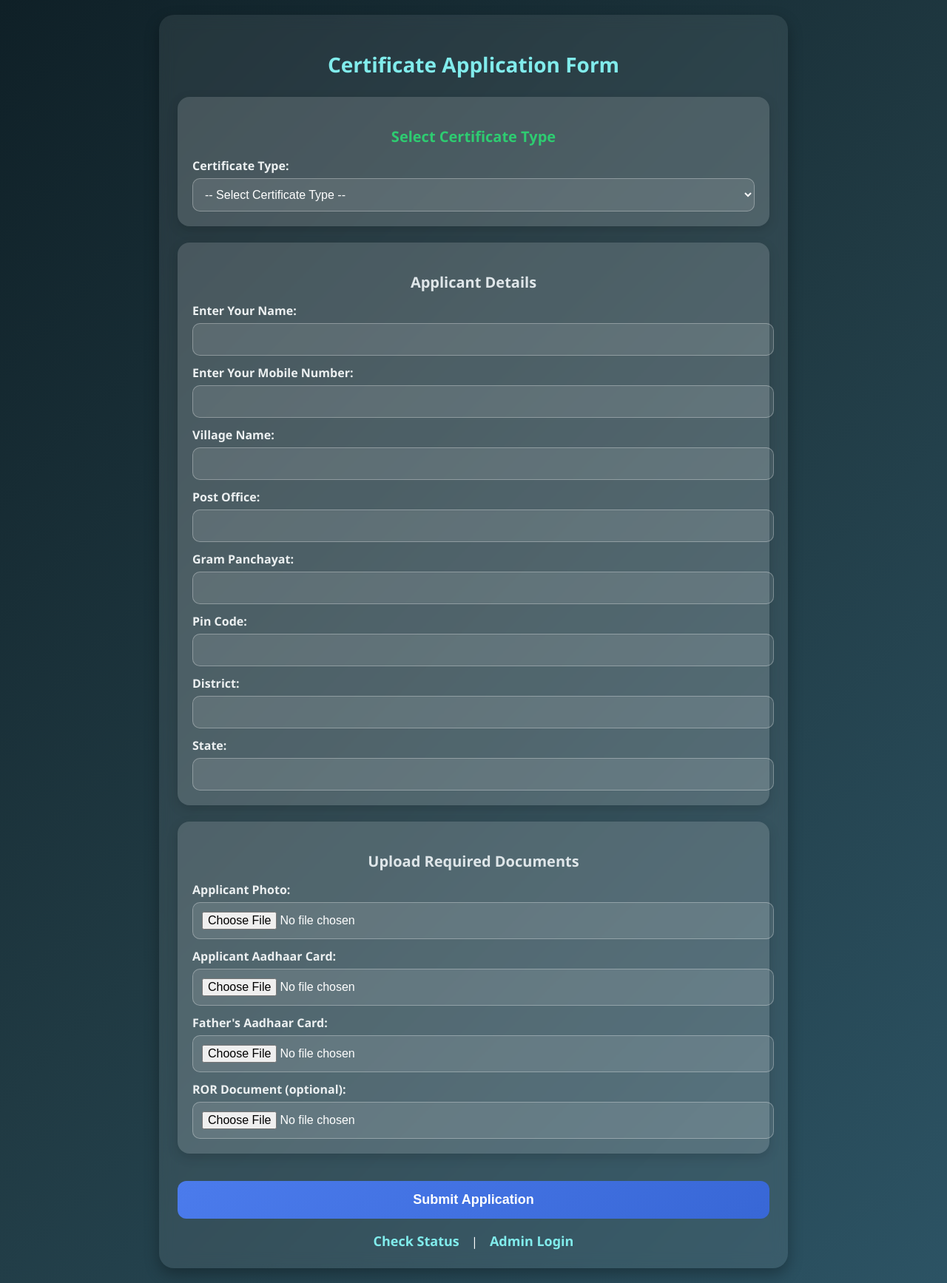
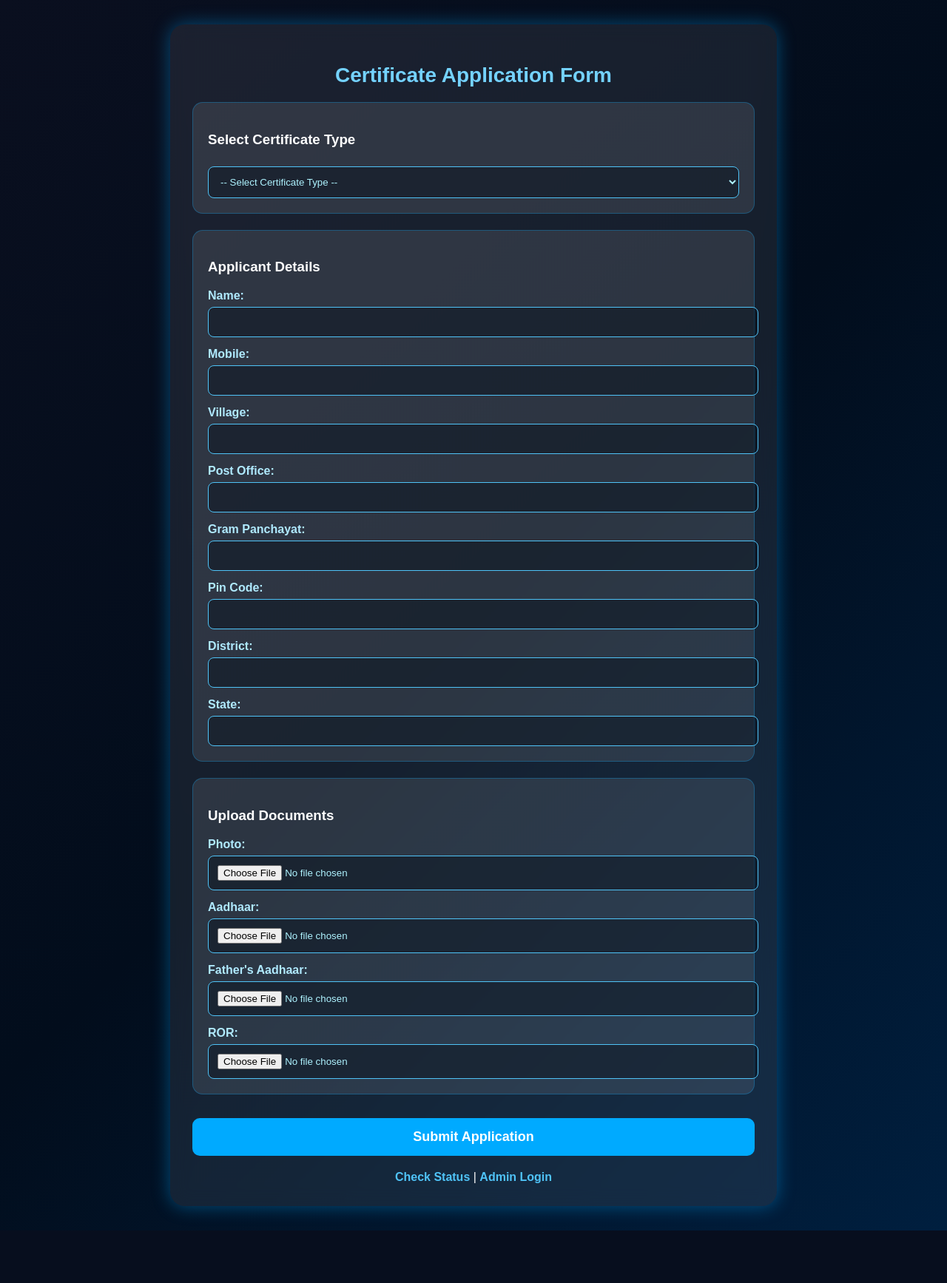
Before and after one commit to Aditya1234AD/certificate-app, a Flask app: page / in a window 1280 px wide. Shown: the whole page at 74% size. After the commit the page ends 1664 px from the top, so only its background shows below. Run offline with Flask 2, Linux system fonts and the light colour scheme.

Commit message:
Update index.html

```diff
--- a/templates/index.html
+++ b/templates/index.html
@@ -6,153 +6,95 @@
 <title>Apply Certificate</title>
 
 <style>
-    body {
-        margin: 0;
-        padding: 20px;
-        font-family: "Segoe UI", Arial, sans-serif;
-        background: linear-gradient(135deg, #0f2027, #203a43, #2c5364);
-        min-height: 100vh;
-        color: white;
-        display: flex;
-        justify-content: center;
-        align-items: center;
+body{
+    background:linear-gradient(135deg,#0a0f1f,#020d1c,#001f3f);
+    padding:25px;
+    font-family:Poppins,sans-serif;
+    color:white;
 }
 
-    .container {
-        width: 100%;
-        max-width: 800px;
-        background: rgba(255, 255, 255, 0.08);
-        backdrop-filter: blur(10px);
-        padding: 25px;
-        border-radius: 20px;
-        box-shadow: 0px 8px 20px rgba(0,0,0,0.3);
-        animation: fadeIn 0.9s ease-in-out;
+.container{
+    max-width:760px;
+    margin:auto;
+    background:rgba(255,255,255,0.08);
+    backdrop-filter:blur(12px);
+    border-radius:20px;
+    padding:30px;
+    box-shadow:0 0 25px rgba(0,170,255,0.4);
 }
 
-    @keyframes fadeIn {
-        from { opacity:0; transform:translateY(20px); }
-        to { opacity:1; transform:translateY(0); }
+h2{
+    text-align:center;
+    color:#74d2ff;
+    font-size:28px;
+    margin-bottom:20px;
 }
 
-    h2 {
-        text-align: center;
-        color: #81ecec;
-        font-size: 28px;
-        margin-bottom: 25px;
-        font-weight: 600;
+.box{
+    margin-bottom:22px;
+    background:rgba(255,255,255,0.1);
+    padding:20px;
+    border-radius:14px;
+    border:1px solid rgba(0,170,255,0.3);
 }
 
-    .box {
-        background: rgba(255, 255, 255, 0.15);
-        padding: 20px;
-        border-radius: 16px;
-        margin-bottom: 22px;
-        box-shadow: 0px 5px 15px rgba(0,0,0,0.15);
+label{
+    margin-top:14px;
+    display:block;
+    color:#b0eaff;
+    font-weight:600;
 }
 
-    .cert-heading {
-        text-align: center;
-        font-size: 20px;
-        margin-bottom: 15px;
-        color: #2ecc71;
-        font-weight: bold;
+input,select{
+    width:100%;
+    padding:12px;
+    margin-top:6px;
+    border-radius:8px;
+    border:1px solid #4fc3f7;
+    background:rgba(10,20,33,0.5);
+    color:#aef3ff;
+    outline:none;
 }
 
-    h3 {
-        text-align: center;
-        font-size: 20px;
-        margin-bottom: 14px;
-        color: #dfe6e9;
+button{
+    width:100%;
+    padding:15px;
+    margin-top:10px;
+    background:#00aaff;
+    border:none;
+    border-radius:10px;
+    color:white;
+    font-size:18px;
+    font-weight:bold;
+    cursor:pointer;
+    transition:0.3s;
 }
 
-    label {
-        display: block;
-        margin-top: 12px;
-        font-size: 16px;
-        font-weight: 600;
-        color: #ecf0f1;
+button:hover{
+    background:#0088cc;
+    transform:scale(1.03);
 }
 
-    input[type="text"], input[type="file"], select {
-        width: 100%;
-        padding: 12px;
-        margin-top: 6px;
-        border: 1px solid rgba(255,255,255,0.3);
-        border-radius: 10px;
-        background: rgba(255,255,255,0.1);
-        color: white;
-        font-size: 16px;
-        outline: none;
-        transition: 0.3s;
+a{
+    color:#4fc3f7;
+    text-decoration:none;
+    font-weight:bold;
 }
 
-    input:focus, select:focus {
-        border-color: #74b9ff;
-        box-shadow: 0 0 10px rgba(116,185,255,0.6);
-    }
+.link-container{text-align:center;margin-top:20px;}
+</style>
 
-    option {
-        color: black;
-    }
-
-    button {
-        width: 100%;
-        padding: 15px;
-        background: linear-gradient(135deg, #4b7bec, #3867d6);
-        color: white;
-        border: none;
-        border-radius: 12px;
-        margin-top: 15px;
-        font-size: 18px;
-        font-weight: bold;
-        cursor: pointer;
-        transition: 0.3s ease;
-    }
-
-    button:hover {
-        transform: scale(1.03);
-        background: linear-gradient(135deg, #3a6ad9, #274bba);
-    }
-
-    .link-container {
-        text-align: center;
-        margin-top: 18px;
-    }
-
-    a {
-        color: #81ecec;
-        text-decoration: none;
-        font-size: 18px;
-        font-weight: bold;
-        margin: 0 12px;
-        transition: 0.3s;
-    }
-
-    a:hover {
-        color: #74b9ff;
-    }
-
-    @media (max-width: 600px) {
-        body { padding: 10px; }
-        h2 { font-size: 24px; }
-        h3, .cert-heading { font-size: 18px; }
-        input, button { font-size: 15px; }
-    }
-</style>
 </head>
 
 <body>
 
 <div class="container">
 <h2>Certificate Application Form</h2>
-
 <form action="/submit" method="POST" enctype="multipart/form-data">
 
 <div class="box">
-        <h3 class="cert-heading">Select Certificate Type</h3>
-
-        <label for="cert_type">Certificate Type:</label>
-        <select name="cert_type" id="cert_type" required>
+<h3>Select Certificate Type</h3>
+<select name="cert_type" required>
     <option value="" disabled selected>-- Select Certificate Type --</option>
     <option value="Caste Certificate">Caste Certificate</option>
     <option value="Income Certificate">Income Certificate</option>
@@ -163,9 +105,9 @@
 <div class="box">
 <h3>Applicant Details</h3>
 
-        <label>Enter Your Name:</label><input type="text" name="name" required>
-        <label>Enter Your Mobile Number:</label><input type="text" name="mobile" required>
-        <label>Village Name:</label><input type="text" name="village" required>
+<label>Name:</label><input type="text" name="name" required>
+<label>Mobile:</label><input type="text" name="mobile" required>
+<label>Village:</label><input type="text" name="village" required>
 <label>Post Office:</label><input type="text" name="post" required>
 <label>Gram Panchayat:</label><input type="text" name="gp" required>
 <label>Pin Code:</label><input type="text" name="pin" required>
@@ -174,19 +116,11 @@
 </div>
 
 <div class="box">
-        <h3>Upload Required Documents</h3>
-
-        <label>Applicant Photo:</label>
-        <input type="file" name="photo" accept="image/*" required>
-
-        <label>Applicant Aadhaar Card:</label>
-        <input type="file" name="aadhaar" accept="image/*,application/pdf" required>
-
-        <label>Father's Aadhaar Card:</label>
-        <input type="file" name="father_aadhaar" accept="image/*,application/pdf" required>
-
-        <label>ROR Document (optional):</label>
-        <input type="file" name="ror" accept="image/*,application/pdf">
+<h3>Upload Documents</h3>
+<label>Photo:</label><input type="file" name="photo" required>
+<label>Aadhaar:</label><input type="file" name="aadhaar" required>
+<label>Father's Aadhaar:</label><input type="file" name="father_aadhaar" required>
+<label>ROR:</label><input type="file" name="ror">
 </div>
 
 <button type="submit">Submit Application</button>
```
Lines whose indentation alone changed are shown as unchanged.
